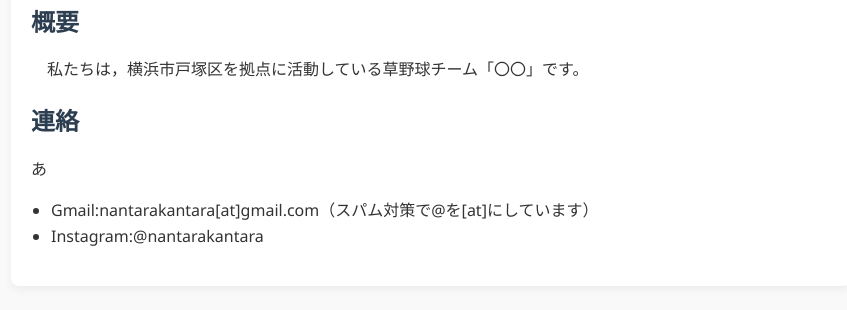
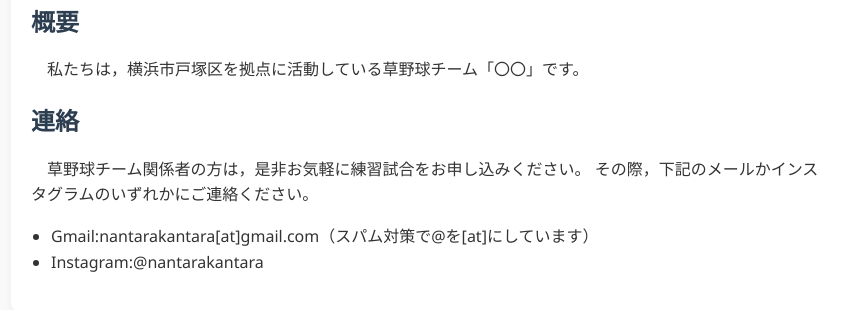
Before and after one commit to tsunotsuno6174/kusayakyu, a plain HTML site: page index.html in a window 1280 px wide. Shown: the part 110-420 px from the top of the page, without its empty margins (209-1056 px from the left). Drawn offline with Linux system fonts and the light colour scheme.

Commit message:
Update index.html

```diff
--- a/index.html
+++ b/index.html
@@ -18,7 +18,8 @@
 
         <h2>連絡</h2>
 
-        <p>あ</p>
+        <p>　草野球チーム関係者の方は，是非お気軽に練習試合をお申し込みください。
+        その際，下記のメールかインスタグラムのいずれかにご連絡ください。</p>
 
         <ul>
           <li>Gmail:nantarakantara[at]gmail.com（スパム対策で@を[at]にしています）</li>
```
